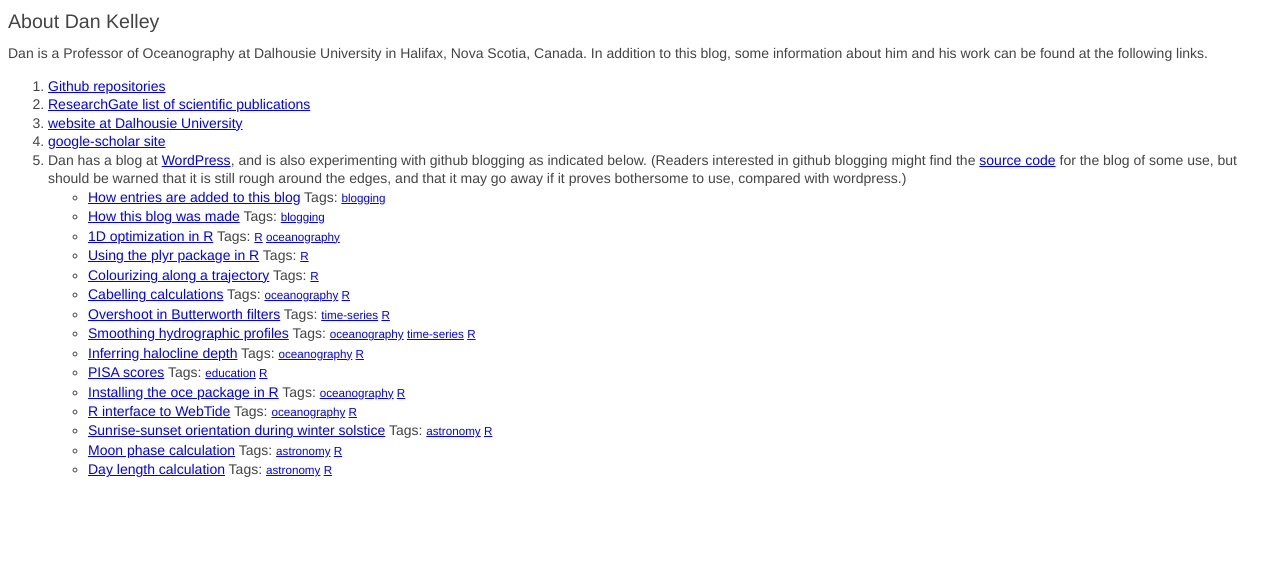
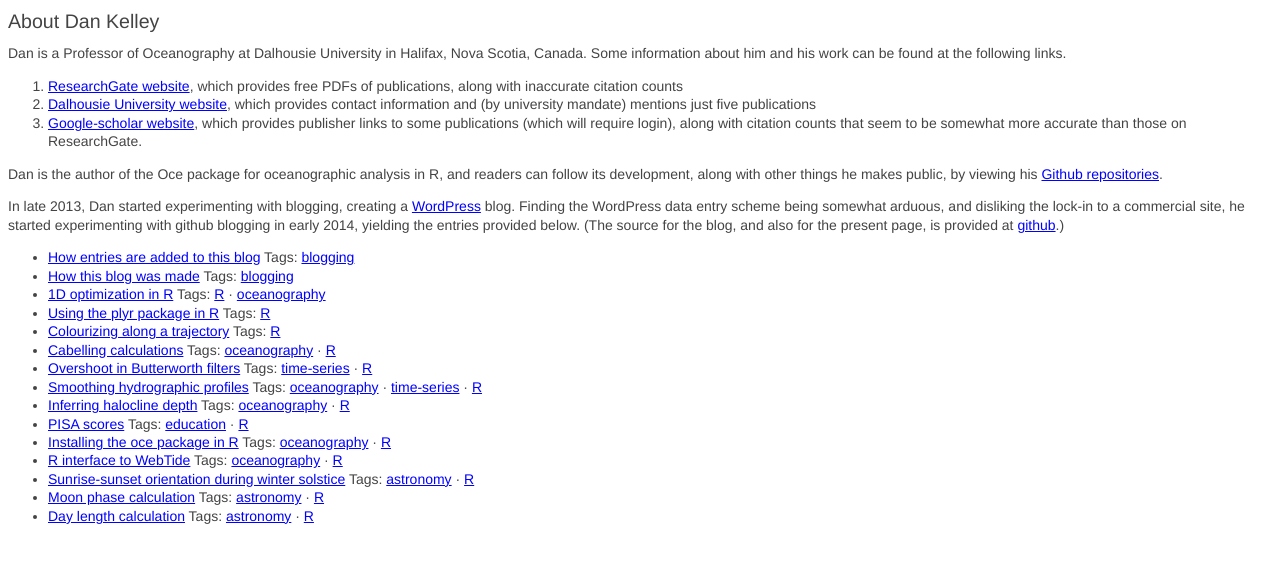
Before and after one commit to dankelley/dankelley.github.io, a Jekyll site: the page built from index.html, in a window 1280 px wide. Shown: the top 563 px of the page. Built offline with Jekyll 4.4.1, drawn with Linux system fonts in a browser that asks for light colours.

Commit message:
reformatting

```diff
--- a/css/style.css
+++ b/css/style.css
@@ -5,6 +5,23 @@ html {
 a, a:visited {
     color: #0000FF;
     text-decoration: underline;
+}
+
+a:hover {
+    color: red;
+}
+
+/* tag links are styled differently */
+a.tag:link, a.tag:visited {
+    color: blue;
+}
+
+a.tag:hover {
+    color: red;
+}
+
+span.topnav {
+    font-size:120%;
 }
 
 body {
--- a/index.html
+++ b/index.html
@@ -7,40 +7,47 @@ title: Dan Kelley
 <h1>About Dan Kelley</h1>
 
 <p>Dan is a Professor of Oceanography at Dalhousie University in Halifax, Nova
-Scotia, Canada.  In addition to this blog, some information about him and his
-work can be found at the following links.</p>
+Scotia, Canada.  Some information about him and his work can be found at the
+following links.</p>
 
 <ol>
 
-    <li> <a href="https://github.com/dankelley?tab=repositories">Github
-        repositories</a>
+    <li> <a
+        href="https://www.researchgate.net/profile/Dan_Kelley3/contributions/?ev=prf_act">
+        ResearchGate website</a>, which provides free PDFs of publications, along with inaccurate citation counts
 
     <li> <a
-        href="https://www.researchgate.net/profile/Dan_Kelley3/contributions/?ev=prf_act">
-        ResearchGate list of scientific publications</a>
+        href="http://www.dal.ca/faculty/science/oceanography/faculty-staff/faculty/daniel-e-kelley.html">Dalhousie University website</a>, which provides contact information and (by university mandate) mentions just five publications
 
     <li> <a
-        href="http://www.dal.ca/faculty/science/oceanography/faculty-staff/faculty/daniel-e-kelley.html">website at Dalhousie University</a>
+        href="http://scholar.google.ca/citations?user=6ujnSaEAAAAJ&hl=en">Google-scholar
+        website</a>, which provides publisher links to some publications (which will require login), along with citation counts that seem to be somewhat more accurate than those on ResearchGate.
 
-    <li> <a
-        href="http://scholar.google.ca/citations?user=6ujnSaEAAAAJ&hl=en">google-scholar
-        site</a>
+    </ol>
 
-    <li> Dan has a blog at <a href="http://saltydrip.wordpress.com">WordPress</a>,
-    and is also experimenting with github blogging as indicated below.  (Readers
-    interested in github blogging might find the <a
-        href="https://github.com/dankelley/dankelley.github.io">source code</a> for
-    the blog of some use, but should be warned that it is still rough around the edges,
-    and that it may go away if it proves bothersome to use, compared with wordpress.)
+
+    <p>Dan is the author of the Oce package for oceanographic analysis in R,
+    and readers can follow its development, along with other things he makes
+    public, by viewing his <a
+    href="https://github.com/dankelley?tab=repositories">Github
+repositories</a>.</p>
+
+    <p>In late 2013, Dan started experimenting with blogging, creating a <a
+        href="http://saltydrip.wordpress.com">WordPress</a> blog.  Finding the
+    WordPress data entry scheme being somewhat arduous, and disliking the
+    lock-in to a commercial site, he started experimenting with github blogging
+    in early 2014, yielding the entries provided below.  (The source for the
+    blog, and also for the present page, is provided at <a
+    href="https://github.com/dankelley/dankelley.github.io">github</a>.)</p>
+
     <ul>
         {% for post in site.posts %}
         <li> <!-- {{ post.date | date: "%B %e, %Y" }} -->
         <a href="{{ post.url }}">{{ post.title }}</a> Tags:
-        <small>
-            {% for tag in post.tags order:ascending  %}
-        <a href="{{ site.url }}/tags/{{ tag }}">{{ tag }}</a>
+        {% for tag in post.tags order:ascending  %}
+        <span class=tag><a href="{{ site.url }}/tags/{{ tag }}">{{ tag }}</a></span>
+        {% if forloop.last != true %} &#183; {% endif %}
         {% endfor %}
-    </small>
         {% endfor %}
     </ul>
-</ol>
+    </p>
```
Also changed, not shown: _layouts/post.html (+6 -6 lines), 17 other files.
